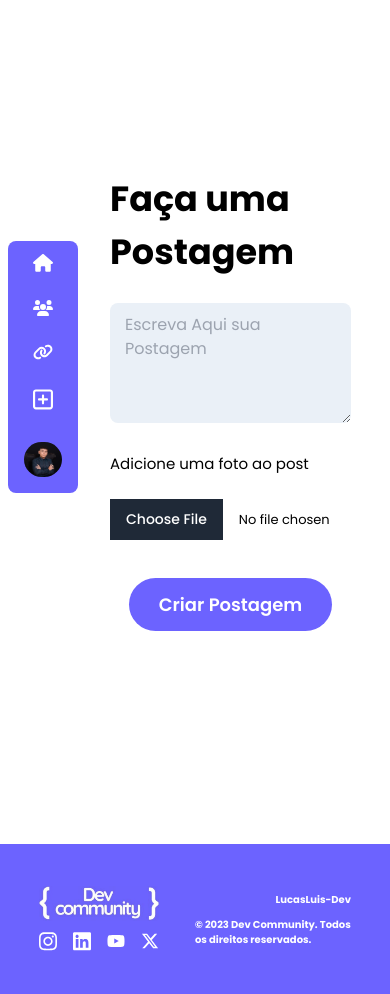
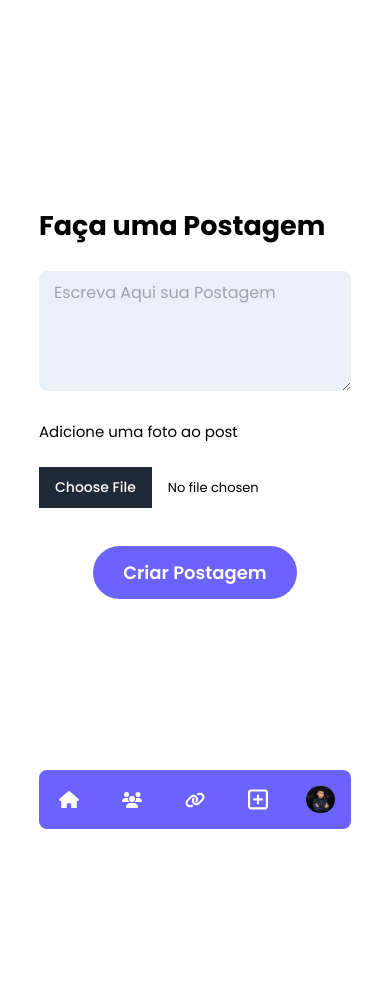
Before and after one commit to LucasLuis-Dev/Dev-Community, a Flask app: page /home/post/criar in a window 390 px wide. After the commit the page ends 829 px from the top, so only its background shows below. Run offline with Flask 3, Linux system fonts and the light colour scheme; a user stored in the database is signed in; some libraries are stand-ins or nearby versions.

Commit message:
git fix mobile design reworked

```diff
--- a/comunidade_dev/templates/base.html
+++ b/comunidade_dev/templates/base.html
@@ -45,7 +45,7 @@
     {% endblock %}
 
     <footer class="flex flex-row px-[10%] py-[5%] bottom-[0px] w-full bg-[#6C63FF] text-white h-[100px] justify-between items-center  mt-[25px]
-    max-[480px]:h-[150px] max-[480px]:mt-[0] ">
+    max-[480px]:h-fit max-[480px]:mt-[0] max-[480px]:pb-[25%] max-[480px]:pt-[7%]">
 
         <div class="flex flex-col justify-between gap-[40px] max-[480px]:gap-[10px]">
             <figure>
--- a/comunidade_dev/templates/contato.html
+++ b/comunidade_dev/templates/contato.html
@@ -2,7 +2,7 @@
 
 
 {% block body %}
-    <main class="w-full pr-[10%] pl-[20%] max-[480px]:pl-[30%]">
+    <main class="w-full pr-[10%] pl-[20%] max-[480px]:px-[10%]">
         <section class="flex h-screen w-full justify-center items-center">
             <div style="background-color: #b1adff2d;"  class="flex flex-col  gap-[50px] p-[4rem] rounded-lg  text-center max-[480px]:items-center max-[480px]:p-[4rem] max-[480px]:mt-[-85px] max-[480px]:w-full">
                 <h1 class="font-bold text-[40px] max-[480px]:text-[15px]">Qualquer dúvida ou erro mande um e-mail para lucasluisouza@gmail.com 😉</h1>
--- a/comunidade_dev/templates/criarpost.html
+++ b/comunidade_dev/templates/criarpost.html
@@ -3,13 +3,13 @@
 
 {% block body %}
 
-<main class="pr-[10%] pl-[20%]">
+<main class="pr-[10%] pl-[20%] max-[480px]:px-[10%]">
     <section class="flex flex-row  w-full h-screen justify-center items-center ">
 
-        <form  method="POST" action="" class="flex flex-col w-[50%] gap-[40px] p-[2rem] rounded-lg max-[480px]:w-full max-[480px]:pr-[0rem] max-[480px]:gap-[25px] max-[480px]:mt-[-40px]" enctype="multipart/form-data">
+        <form  method="POST" action="" class="flex flex-col w-[50%] gap-[40px] p-[2rem] rounded-lg max-[480px]:w-full max-[480px]:p-[0rem] max-[480px]:gap-[25px] max-[480px]:mt-[-40px]" enctype="multipart/form-data">
             {{ form.csrf_token }}
 
-            <legend class="text-[40px] font-bold max-[480px]:text-[35px] ">Faça uma Postagem</legend>
+            <legend class="text-[40px] font-bold max-[480px]:text-[27px] ">Faça uma Postagem</legend>
 
             <fieldset class="flex flex-col gap-[30px] max-[480px]:w-full">
 
--- a/comunidade_dev/templates/home.html
+++ b/comunidade_dev/templates/home.html
@@ -10,7 +10,7 @@
     <section class="flex flex-col gap-[40px] w-full py-[40px] h-screen justify-center items-center ">
     {% endif %}
         {% if quantPosts > 0 %}
-            <div class="flex flex-col gap-[40px] w-[80%] justify-center items-center max-[480px]:w-full max-[480px]:pl-[20%] max-[480px]:pt-[5%] max-[480px]:gap-[5px]">
+            <div class="flex flex-col gap-[40px] w-[80%] justify-center items-center max-[480px]:w-full max-[480px]:pl-[0%] max-[480px]:pt-[5%] max-[480px]:gap-[5px]">
                 {% for post in posts %}
                 <a  class="flex flex-col justify-center items-center w-[70%] max-[480px]:w-full " href="{{ url_for('exibirPost', post_id=post.id) }}">
 
--- a/comunidade_dev/templates/navbar.html
+++ b/comunidade_dev/templates/navbar.html
@@ -1,6 +1,6 @@
 
 {% if current_user.is_authenticated %}
-    <nav class=" flex flex-col w-[20%]  h-[87%] bg-transparent pl-[2%] py-[15px] z-30 fixed justify-start items-start gap-[30px] max-[480px]:justify-center max-[480px]:items-center">
+    <nav class=" flex flex-col w-[20%]  h-[87%] bg-transparent pl-[2%] py-[15px] z-30 fixed justify-start items-start gap-[30px] max-[480px]:justify-start max-[480px]:items-end max-[480px]:px-[10%] max-[480px]:h-screen max-[480px]:w-full max-[480px]:flex-row">
 
         <div class="flex items-center mb-[50px] max-[480px]:hidden">
             <a  class="flex flex-row justify-center items-center "  href="{{ url_for('home') }}">
@@ -9,7 +9,7 @@
         </div>
 
         <div class="w-full">
-            <ul  class="flex flex-col gap-[18px] w-[70%]  items-end justify-end max-[480px]:bg-[#6C63FF] max-[480px]:w-full max-[480px]:rounded-lg max-[480px]:p-2 max-[480px]:justify-center">
+            <ul  class="flex flex-col gap-[18px] w-[70%]  items-end justify-end max-[480px]:bg-[#6C63FF] max-[480px]:w-full max-[480px]:rounded-lg max-[480px]:p-2 max-[480px]:justify-center max-[480px]:items-center max-[480px]:flex-row">
                 <li  class="w-full max-[480px]:text-center">
                     <a class="flex flex-row  gap-[15px]  w-full text-[21px]  hover:bg-[#6C63FF] rounded-lg p-[5px] px-[10px] text-left hover:text-white hover:fill-white duration-150 max-[480px]:justify-center" href="{{ url_for('home') }}">
                         <svg class="w-[20px]"  xmlns="http://www.w3.org/2000/svg" viewBox="0 0 576 512"><!--! Font Awesome Free 6.4.2 by @fontawesome - https://fontawesome.com License - https://fontawesome.com/license (Commercial License) Copyright 2023 Fonticons, Inc. --><path d="M575.8 255.5c0 18-15 32.1-32 32.1h-32l.7 160.2c0 2.7-.2 5.4-.5 8.1V472c0 22.1-17.9 40-40 40H456c-1.1 0-2.2 0-3.3-.1c-1.4 .1-2.8 .1-4.2 .1H416 392c-22.1 0-40-17.9-40-40V448 384c0-17.7-14.3-32-32-32H256c-17.7 0-32 14.3-32 32v64 24c0 22.1-17.9 40-40 40H160 128.1c-1.5 0-3-.1-4.5-.2c-1.2 .1-2.4 .2-3.6 .2H104c-22.1 0-40-17.9-40-40V360c0-.9 0-1.9 .1-2.8V287.6H32c-18 0-32-14-32-32.1c0-9 3-17 10-24L266.4 8c7-7 15-8 22-8s15 2 21 7L564.8 231.5c8 7 12 15 11 24z"/></svg>
--- a/comunidade_dev/templates/usuarios.html
+++ b/comunidade_dev/templates/usuarios.html
@@ -4,7 +4,7 @@
 
 {% block body %}
 
-<main class="w-full pt-[2%] pb-[17%] pr-[10%] pl-[20%] max-[480px]:pt-[7%] max-[480px]:pr-[0%]">
+<main class="w-full pt-[2%] pb-[17%] pr-[10%] pl-[20%] max-[480px]:pt-[7%] max-[480px]:pr-[0%] max-[480px]:pl-[0%] ">
 
     <section class="flex flex-col gap-[40px] w-full justify-start items-center max-[480px]:gap-[30px]">
 
```
